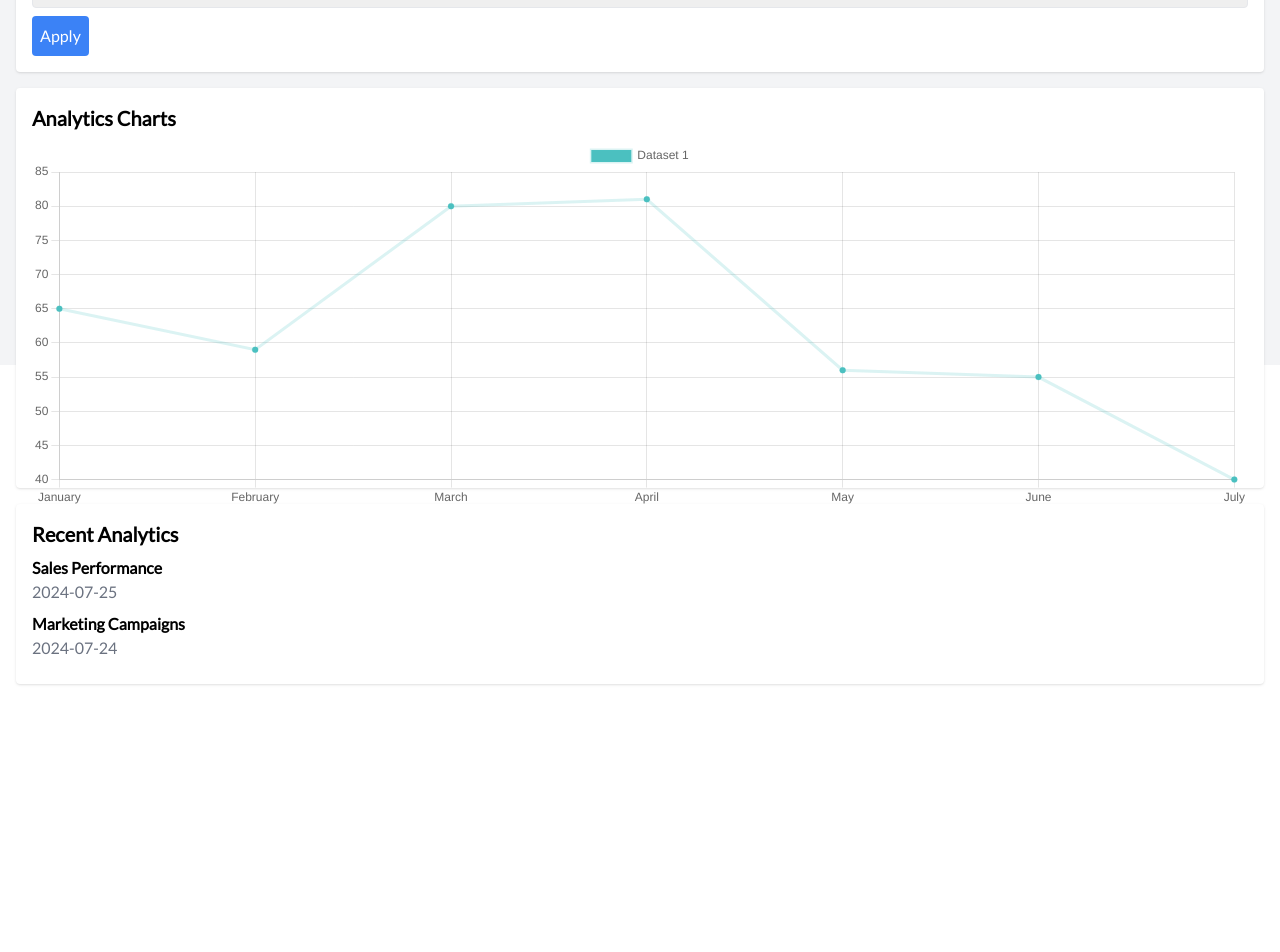
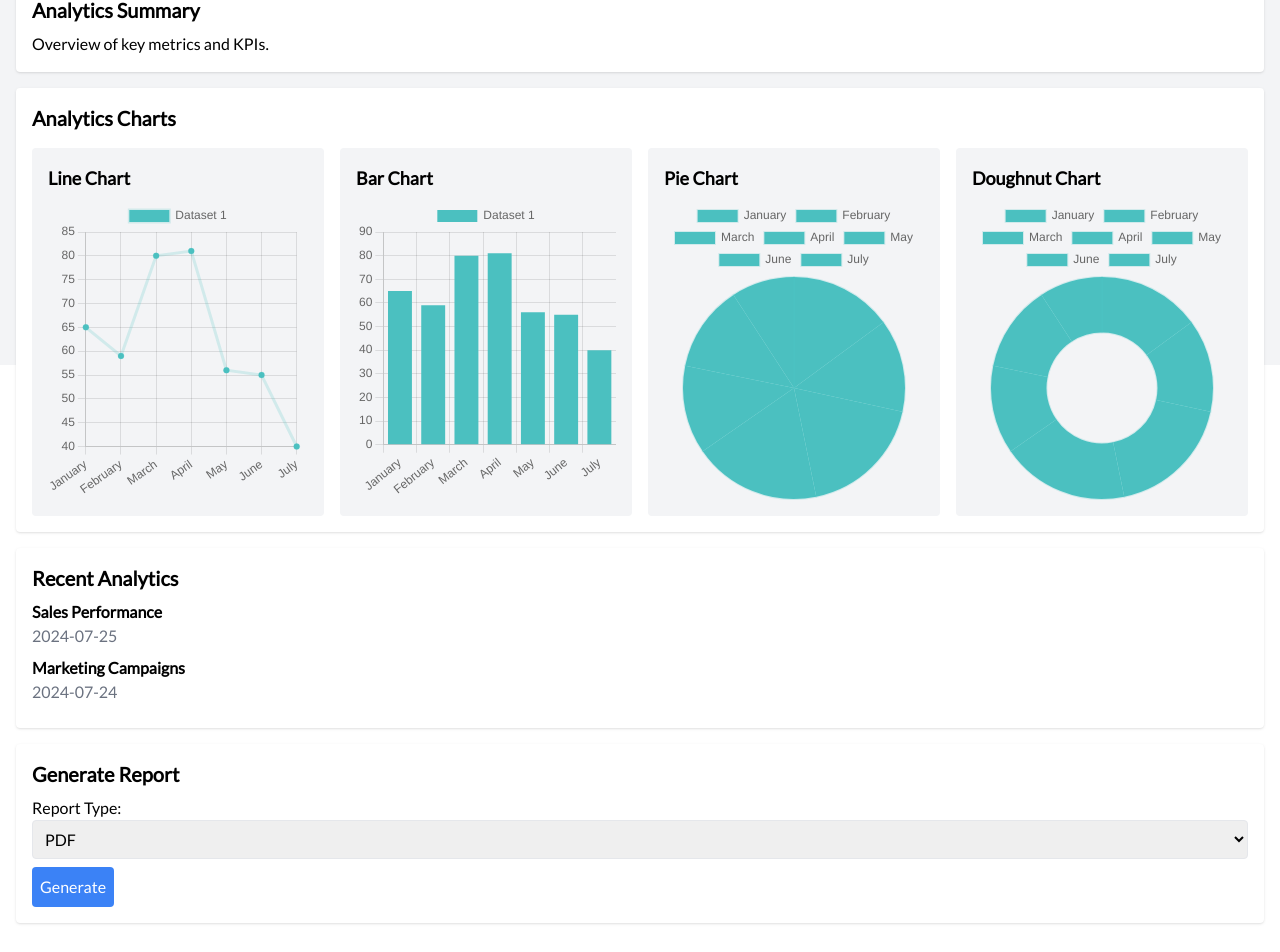
Before and after one commit to Musxeto/crm, a React (Vite) app in the folder frontend/crm/: page /analytics in a window 1280 px wide. Shown: the part 435-1387 px from the top of the page. Before the commit the page ends 1151 px from the top, so only its background shows below. Built offline with nearby package versions, Linux system fonts and the light colour scheme.

Commit message:
analytics

```diff
--- a/frontend/crm/package.json
+++ b/frontend/crm/package.json
@@ -22,6 +22,7 @@
     "react": "^18.3.1",
     "react-beautiful-dnd": "^13.1.1",
     "react-chartjs-2": "^5.2.0",
+    "react-datepicker": "^7.3.0",
     "react-dom": "^18.3.1",
     "react-icons": "^5.2.1",
     "react-paginate": "^8.2.0",
--- a/frontend/crm/src/App.jsx
+++ b/frontend/crm/src/App.jsx
@@ -3,6 +3,18 @@ import "./App.css";
 import Navbar from "./components/Navbar";
 import AllRoutes from "./routes/AllRoutes";
 import { BrowserRouter } from "react-router-dom";
+import { Chart as ChartJS, Title, Tooltip, Legend, ArcElement, LineElement, BarElement, CategoryScale, LinearScale } from 'chart.js';
+
+ChartJS.register(
+  Title,
+  Tooltip,
+  Legend,
+  ArcElement,
+  LineElement,
+  BarElement,
+  CategoryScale,
+  LinearScale
+);
 
 export default function App() {
   return (
--- a/frontend/crm/src/components/AnalyticsChartSection.jsx
+++ b/frontend/crm/src/components/AnalyticsChartSection.jsx
@@ -1,5 +1,5 @@
 import React from 'react';
-import { Line } from 'react-chartjs-2';
+import { Line, Bar, Pie, Doughnut } from 'react-chartjs-2';
 
 const data = {
   labels: ['January', 'February', 'March', 'April', 'May', 'June', 'July'],
@@ -21,9 +21,34 @@ const options = {
 
 const ChartsSection = () => {
   return (
-    <div className="p-4 bg-white shadow rounded mb-4" style={{ height: '400px' }}>
-      <h2 className="text-xl font-semibold mb-2">Analytics Charts</h2>
-      <Line data={data} options={options} />
+    <div className="p-4 bg-white shadow rounded mb-4">
+      <h2 className="text-xl font-semibold mb-4">Analytics Charts</h2>
+      <div className="grid gap-4 md:grid-cols-2 lg:grid-cols-4">
+        <div className="bg-gray-100 p-4 rounded">
+          <h3 className="text-lg font-semibold mb-2">Line Chart</h3>
+          <div className="relative" style={{ height: '300px' }}>
+            <Line data={data} options={options} />
+          </div>
+        </div>
+        <div className="bg-gray-100 p-4 rounded">
+          <h3 className="text-lg font-semibold mb-2">Bar Chart</h3>
+          <div className="relative" style={{ height: '300px' }}>
+            <Bar data={data} options={options} />
+          </div>
+        </div>
+        <div className="bg-gray-100 p-4 rounded">
+          <h3 className="text-lg font-semibold mb-2">Pie Chart</h3>
+          <div className="relative" style={{ height: '300px' }}>
+            <Pie data={data} options={options} />
+          </div>
+        </div>
+        <div className="bg-gray-100 p-4 rounded">
+          <h3 className="text-lg font-semibold mb-2">Doughnut Chart</h3>
+          <div className="relative" style={{ height: '300px' }}>
+            <Doughnut data={data} options={options} />
+          </div>
+        </div>
+      </div>
     </div>
   );
 };
--- /dev/null
+++ b/frontend/crm/src/components/ReportGenerator.jsx
@@ -0,0 +1,21 @@
+import React from 'react';
+
+const ReportGenerator = () => {
+  return (
+    <div className="p-4 bg-white shadow rounded mb-4">
+      <h2 className="text-xl font-semibold mb-2">Generate Report</h2>
+      <form>
+        <label className="block mb-2">
+          Report Type:
+          <select className="border rounded p-2 w-full">
+            <option value="pdf">PDF</option>
+            <option value="csv">CSV</option>
+          </select>
+        </label>
+        <button type="submit" className="bg-blue-500 text-white p-2 rounded">Generate</button>
+      </form>
+    </div>
+  );
+};
+
+export default ReportGenerator;
--- a/frontend/crm/src/pages/Analytics.jsx
+++ b/frontend/crm/src/pages/Analytics.jsx
@@ -1,16 +1,19 @@
 import React from 'react';
 import AnalyticsSummarySection from '../components/AnalyticsSummarySection';
-import AnalyticsFilterSection from '../components/AnalyticsFilterSection'
+import AnalyticsFilterSection from '../components/AnalyticsFilterSection';
+import AnalyticsChartSection from '../components/AnalyticsChartSection';
 import RecentAnalytics from '../components/RecentAnalytics';
-import AnalyticsChartSection from '../components/AnalyticsChartSection'
+import ReportGenerator from '../components/ReportGenerator'; // Add this component
+
 const Analytics = () => {
   return (
     <div className="container mx-auto p-4">
       <h1 className="text-2xl font-bold mb-6">Analytics Overview</h1>
+      <AnalyticsFilterSection />
       <AnalyticsSummarySection />
-      <AnalyticsFilterSection/>
       <AnalyticsChartSection />
       <RecentAnalytics />
+      <ReportGenerator />
     </div>
   );
 };
```
Also changed, not shown: 1 other file (tests, documents, lock files or other folders).
